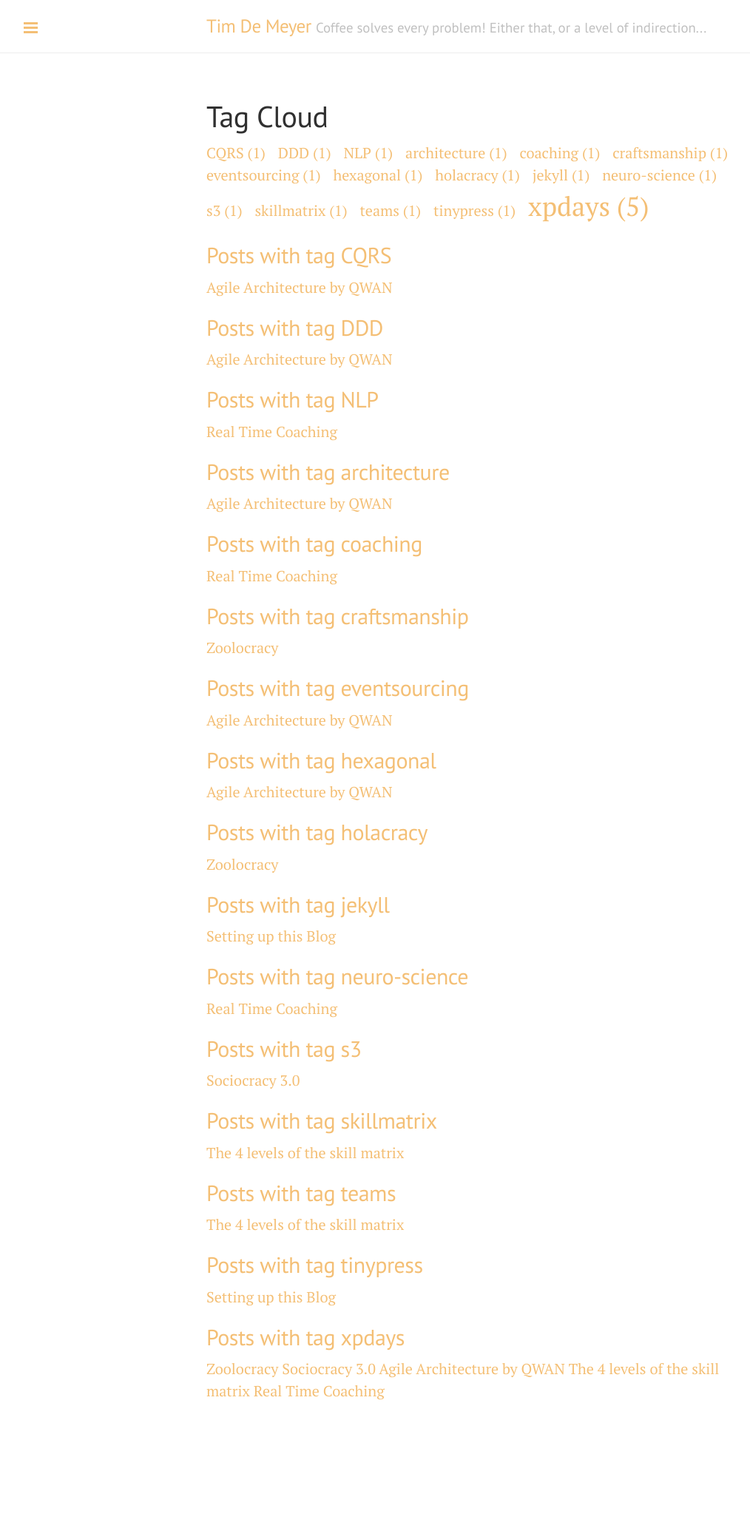
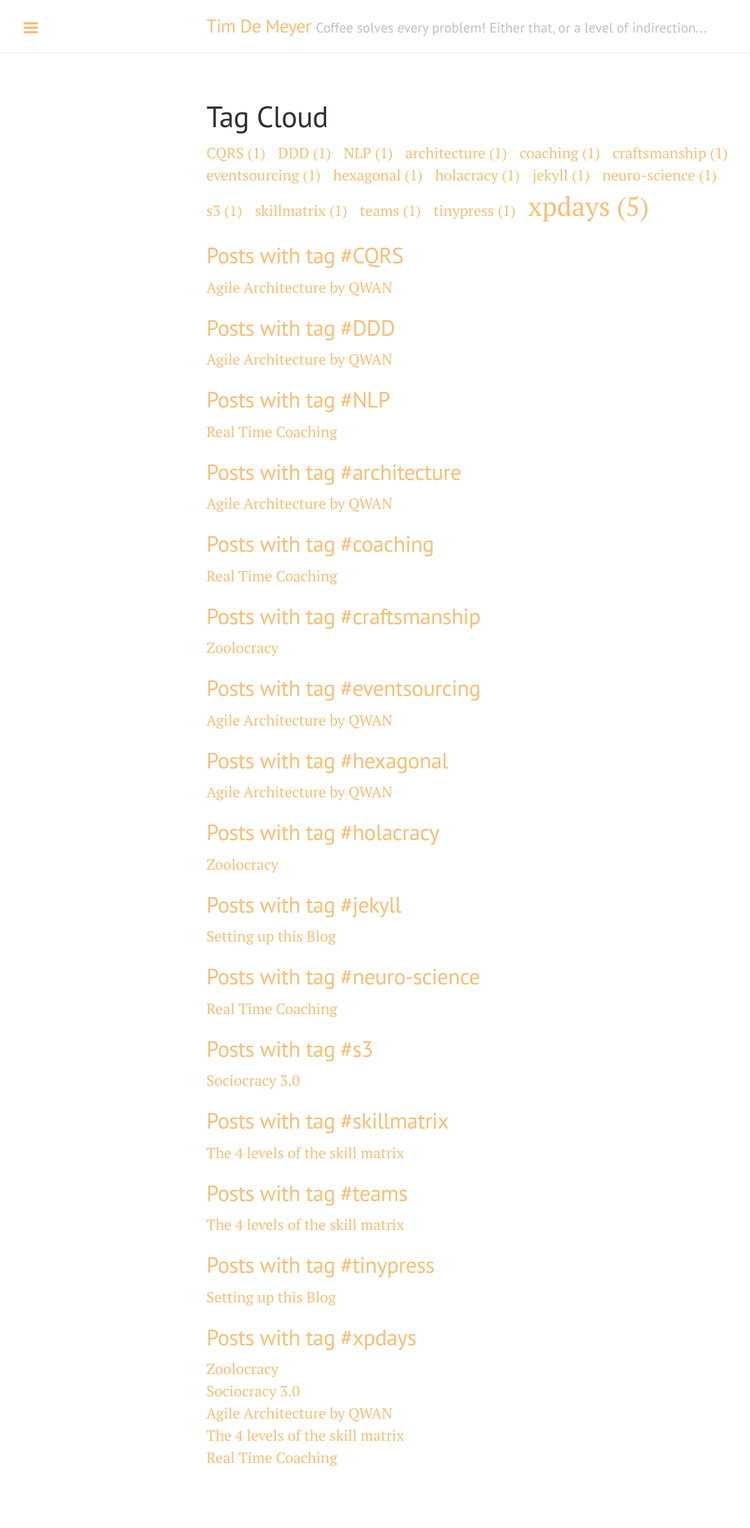
Before and after one commit to TimDM1980/TimDM1980.github.io, a Jekyll site: the page built from tag-cloud.md, in a window 1280 px wide. Shown: the whole page at 74% size, without its empty margins (1-1015 px from the left). Built offline with Jekyll 4.4.1, drawn with Linux system fonts in a browser that asks for light colours; before the commit the page ends 1976 px from its top, so only the background shows below that.

Commit message:
tag cloud

```diff
--- a/public/css/custom.css
+++ b/public/css/custom.css
@@ -22,3 +22,7 @@
     display: inline-block;
     margin-right: 12px;
 }
+
+.tag-cloud-anchor a {
+    color: #303030;
+}
--- a/tag-cloud.md
+++ b/tag-cloud.md
@@ -17,12 +17,12 @@
 
 <div>
     {% for tag in tags %}
-        <div>
+        <div class="index-post">
             {% assign tagname = tag[0] %}
-            <h2><a id="{{ tag | first | slugify }}" class="post-title">Posts with tag {{tagname}}</a></h2>
+            <h2><a id="{{ tag | first | slugify }}" class="tag-cloud-anchor">Posts with tag #{{tagname}}</a></h2>
             <div>
                 {% for post in site.tags[tagname] %}
-                    <a href="{{ post.url }}">{{ post.title }}</a>
+                    <a href="{{ post.url }}">{{ post.title }}</a><br/>
                 {% endfor %}
             </div>
         </div>
```
